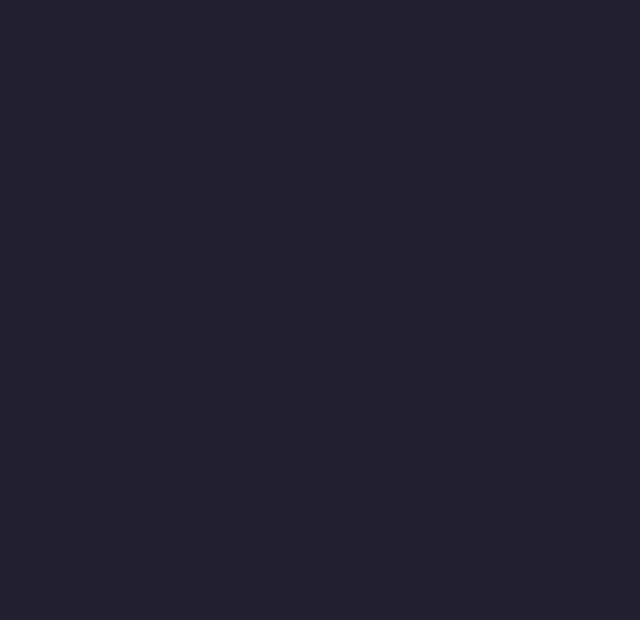
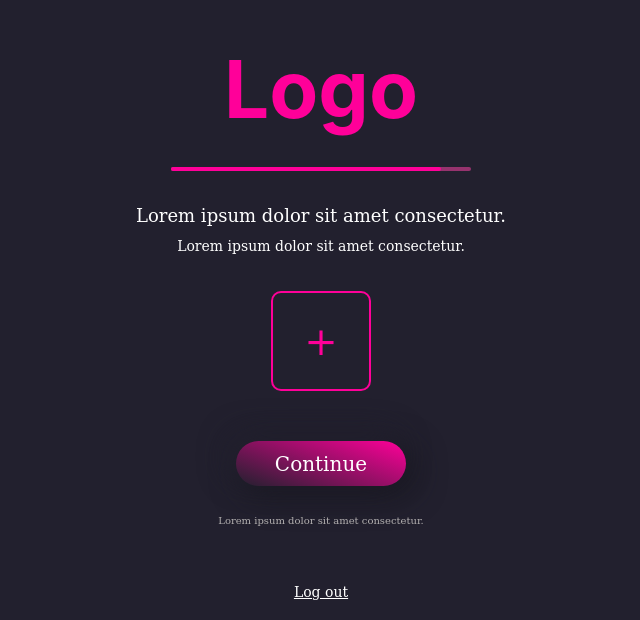
Before and after one commit to musho777/Dating, a React (Create React App) app: page /register/addimg in a window 1280 px wide. Before the commit this address had no page. Shown: the part 180-800 px from the top of the page, without its empty margins (319-959 px from the left). Built offline with nearby package versions, Linux system fonts and the light colour scheme.

Commit message:
Purpose page

```diff
--- a/src/Components/Layout/index.jsx
+++ b/src/Components/Layout/index.jsx
@@ -7,7 +7,7 @@ export const Layout = ({ children, text, progress, text2, logOut }) => {
     const mood = Color('dark')
     return <S.Layout>
         <S.Title color={mood.titleColor}>Logo</S.Title>
-        {progress > 0 && <Steper progress={progress} />}
+        {progress >= 0 && <Steper progress={progress} />}
         <G.Text color={mood.textColor}>
             {text}
             {text2?.length > 0 && <G.Text size={14} color={mood.textColor}>{text2}</G.Text>}
--- a/src/Pages/AddImgPage/index.jsx
+++ b/src/Pages/AddImgPage/index.jsx
@@ -4,9 +4,13 @@ import { Layout } from "../../Components/Layout"
 import * as S from './styles'
 import * as G from '../../GStyles'
 import { Button } from "../../ui/button"
+import { useNavigate } from "react-router-dom"
+
 
 export const AddImgPage = () => {
     const [data, setData] = useState([''])
+    const navigate = useNavigate()
+
     const showImg = (event) => {
         let item = [...data]
         let img = URL.createObjectURL(event.target.files[0])
@@ -20,7 +24,7 @@ export const AddImgPage = () => {
         }
         setData(item)
     }
-    return <Layout progress={40} text={'Lorem ipsum dolor sit amet consectetur.'} text2={'Lorem ipsum dolor sit amet consectetur.'} logOut>
+    return <Layout progress={80} text={'Lorem ipsum dolor sit amet consectetur.'} text2={'Lorem ipsum dolor sit amet consectetur.'} logOut>
         <S.Wrapper>
             {data.map((elm, i) => {
                 if (elm === '') {
@@ -31,7 +35,10 @@ export const AddImgPage = () => {
                 }
             })}
         </S.Wrapper>
-        <Button title={'Continue'} />
+        <Button
+            title={'Continue'}
+            onClick={() => navigate('/register/purpose')}
+        />
         <G.Text size={10} color='#B4B1B1'>Lorem ipsum dolor sit amet consectetur.</G.Text>
     </Layout>
 }
--- /dev/null
+++ b/src/Pages/BirthDatePage/index.jsx
@@ -0,0 +1,11 @@
+import { Layout } from "../../Components/Layout"
+import { Button } from "../../ui/button"
+import { useNavigate } from "react-router-dom"
+
+export const BirthDatePage = () => {
+    const navigate = useNavigate()
+
+    return <Layout progress={30} text={'Lorem ipsum dolor sit amet consectetur.'}>
+        <Button title={'Continue'} onClick={() => navigate('/register/gender')} />
+    </Layout>
+}
--- a/src/Pages/GenderPage/index.jsx
+++ b/src/Pages/GenderPage/index.jsx
@@ -4,8 +4,11 @@ import { ChackBox } from "../../ui/checkbox"
 import * as G from '../../GStyles'
 import { Color } from "../../Color"
 import { useState } from "react"
+import { useNavigate } from "react-router-dom"
+
 
 export const GenderPage = () => {
+    const navigate = useNavigate()
     const [sex, setSex] = useState([
         { title: 'Man', checked: false },
         { title: 'Woman', checked: false },
@@ -18,12 +21,13 @@ export const GenderPage = () => {
         item[i].checked = true
         setSex(item)
     }
+
     const mood = Color('dark')
-    return <Layout progress={30} text={'Lorem ipsum dolor sit amet consectetur.'}>
+    return <Layout progress={40} text={'Lorem ipsum dolor sit amet consectetur.'}>
         {sex.map((elm, i) => (
             <ChackBox key={i} text={elm.title} checked={elm.checked} onClick={() => handelClikc(i)} />
         ))}
-        <Button title="Continue" top={30} />
+        <Button onClick={() => navigate('/register/location')} title="Continue" top={30} disabled={!sex[0].checked && !sex[1].checked} />
         <G.TextBold16 color={mood.titleColor}>Use Facebook instead</G.TextBold16>
 
     </Layout>
--- /dev/null
+++ b/src/Pages/LanguagePage/index.jsx
@@ -0,0 +1,15 @@
+import { Layout } from "../../Components/Layout"
+import { Button } from "../../ui/button"
+import { useNavigate } from "react-router-dom"
+
+
+export const LanguagePage = () => {
+    const navigate = useNavigate()
+    return <Layout progress={60} text={'Select the languages you speak.'}>
+        <Button
+            title={'Continue'}
+            top={30}
+            onClick={() => navigate('/register/nationality')}
+        />
+    </Layout>
+}
--- a/src/Pages/LocationPage/index.jsx
+++ b/src/Pages/LocationPage/index.jsx
@@ -1,11 +1,13 @@
 import { useEffect, useState } from "react"
 import { Layout } from "../../Components/Layout"
-import { BirthDate } from "../../Components/birthDate"
 import { DropDown } from "../../Components/birthDate/dropDown"
 import { Button } from "../../ui/button"
+import { useNavigate } from "react-router-dom"
+
 
 export const LocationPage = ({ title }) => {
     const [screenWidth, setScreenWidth] = useState(window.innerWidth);
+    const navigate = useNavigate()
 
     const data = ['Armenia', 'Russia', 'France', 'Italy', 'Greece', 'Germany', 'Spain']
 
@@ -21,7 +23,7 @@ export const LocationPage = ({ title }) => {
         }
     }, [])
 
-    return <Layout progress={70} text={'Lorem ipsum dolor sit amet consectetur. Tempus tortor massa at ut praesent'}>
+    return <Layout progress={50} text={'Lorem ipsum dolor sit amet consectetur. Tempus tortor massa at ut praesent'}>
         <DropDown
             title={'location'}
             width={(screenWidth <= 425 ? '80%' : '300px')}
@@ -29,6 +31,11 @@ export const LocationPage = ({ title }) => {
             data={data}
             selected={selected}
         />
-        <Button disabled={!selected} title={'Continue'} />
+        <Button
+            disabled={!selected}
+            title={'Continue'}
+            top={30}
+            onClick={() => navigate('/register/language')}
+        />
     </Layout>
 }
--- a/src/Pages/NamePage/index.jsx
+++ b/src/Pages/NamePage/index.jsx
@@ -4,14 +4,17 @@ import { Button } from "../../ui/button"
 import { Input } from "../../ui/input"
 import * as G from '../../GStyles'
 import { Color } from "../../Color"
+import { useNavigate } from "react-router-dom"
+
 
 
 export const NamePage = () => {
+    const navigate = useNavigate()
     const [name, setName] = useState('')
     const mood = Color('dark')
-    return <Layout progress={40} text={'Lorem ipsum dolor sit amet consectetur.'}>
+    return <Layout progress={20} text={'Lorem ipsum dolor sit amet consectetur.'}>
         <Input onChange={(e) => setName(e.target.value)} placeholder={'Your name'} />
-        <Button title="Continue" disabled={name.length === 0} top={30} />
+        <Button title="Continue" disabled={name.length === 0} top={30} onClick={() => navigate('/register/birthdate')} />
         <G.TextBold16 color={mood.titleColor}>Use Facebook instead</G.TextBold16>
     </Layout>
 }
--- /dev/null
+++ b/src/Pages/NationalityPage/index.jsx
@@ -0,0 +1,16 @@
+import { Layout } from "../../Components/Layout"
+import { Button } from "../../ui/button"
+import { useNavigate } from "react-router-dom"
+
+
+export const NationalityPage = () => {
+    const navigate = useNavigate()
+
+    return <Layout progress={70} text={'Choice of nationality'}>
+        <Button
+            title={'Continue'}
+            top={30}
+            onClick={() => navigate('/register/addimg')}
+        />
+    </Layout>
+}
--- a/src/Pages/PasswordPage/index.jsx
+++ b/src/Pages/PasswordPage/index.jsx
@@ -15,13 +15,14 @@ export const PasswordPage = () => {
         item[i].value = e
         setPassword(item)
     }
-    return <Layout progress={30} text={'Lorem ipsum dolor sit amet consectetur. Tempus tortor massa at ut praesent'}>
+    return <Layout progress={10} text={'Lorem ipsum dolor sit amet consectetur. Tempus tortor massa at ut praesent'}>
         {password.map((elm, i) => {
             return <Input key={i} onChange={(e) => handelChange(e.target.value, i)} placeholder={'Enter your password'} />
         })}
         <Button
             disabled={(!password[0].value || !password[1].value)}
             title={'Continue'}
+            top={30}
             onClick={() => navigate('/register/name')}
         />
     </Layout>
--- a/src/Pages/PurposePage/index.jsx
+++ b/src/Pages/PurposePage/index.jsx
@@ -16,7 +16,7 @@ export const PurposePage = () => {
         item[i].active = true
         setData(item)
     }
-    return <Layout progress={30} text={'Lorem ipsum dolor sit amet consectetur.'}>
+    return <Layout progress={90} text={'Lorem ipsum dolor sit amet consectetur.'}>
         {data.map((elm, i) => (
             <PurposeBlock key={i} onClick={() => handelClick(i)} active={elm.active} title={elm.title} text={elm.text} />
         ))}
--- a/src/Pages/VerifyCodePage/index.jsx
+++ b/src/Pages/VerifyCodePage/index.jsx
@@ -7,7 +7,7 @@ import { useNavigate } from "react-router-dom"
 export const VerifyCodePage = () => {
     const [code, setCode] = useState('')
     const navigate = useNavigate()
-    return <Layout progress={10} text={'Lorem ipsum dolor sit amet consectetur.'}>
+    return <Layout progress={0} text={'Lorem ipsum dolor sit amet consectetur.'}>
         <VerifyCode getCode={(e) => { setCode(e) }} />
         <Button title="Continue" disabled={code.length !== 6} onClick={() => navigate('/register/password')} top={30} />
     </Layout>
--- a/src/routes/index.jsx
+++ b/src/routes/index.jsx
@@ -8,6 +8,9 @@ import { AddImgPage } from '../Pages/AddImgPage'
 import { PasswordPage } from '../Pages/PasswordPage'
 import { LocationPage } from '../Pages/LocationPage'
 import { PurposePage } from '../Pages/PurposePage'
+import { BirthDatePage } from '../Pages/BirthDatePage'
+import { LanguagePage } from '../Pages/LanguagePage'
+import { NationalityPage } from '../Pages/NationalityPage'
 
 export const Router = () => {
     return (
@@ -17,13 +20,15 @@ export const Router = () => {
                 <Route path='/register/code' element={<VerifyCodePage />} />
                 <Route path='/register/name' element={<NamePage />} />
                 <Route path='/register/gender' element={<GenderPage />} />
-                <Route path='/register/fileinput' element={<AddImgPage />} />
+                <Route path='/register/addimg' element={<AddImgPage />} />
                 <Route path='/register/password' element={<PasswordPage />} />
                 <Route path='/register/location' element={<LocationPage />} />
                 <Route path='/register/purpose' element={<PurposePage />} />
+                <Route path='/register/birthdate' element={<BirthDatePage />} />
+                <Route path='/register/language' element={<LanguagePage />} />
+                <Route path='/register/nationality' element={<NationalityPage />} />
 
             </Routes>
         </BrowserRouter>
     )
 }
-// PurposePage
```
